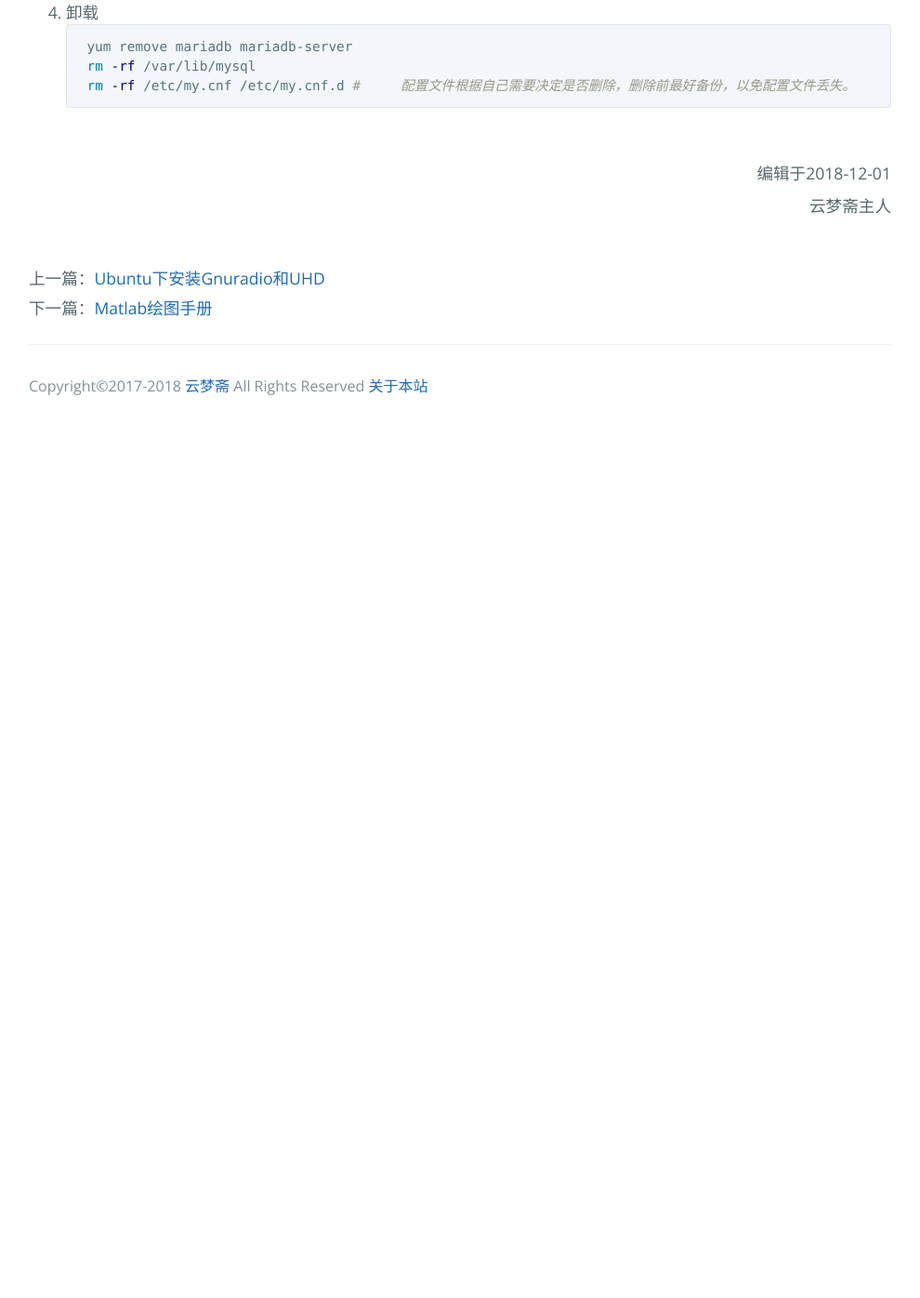
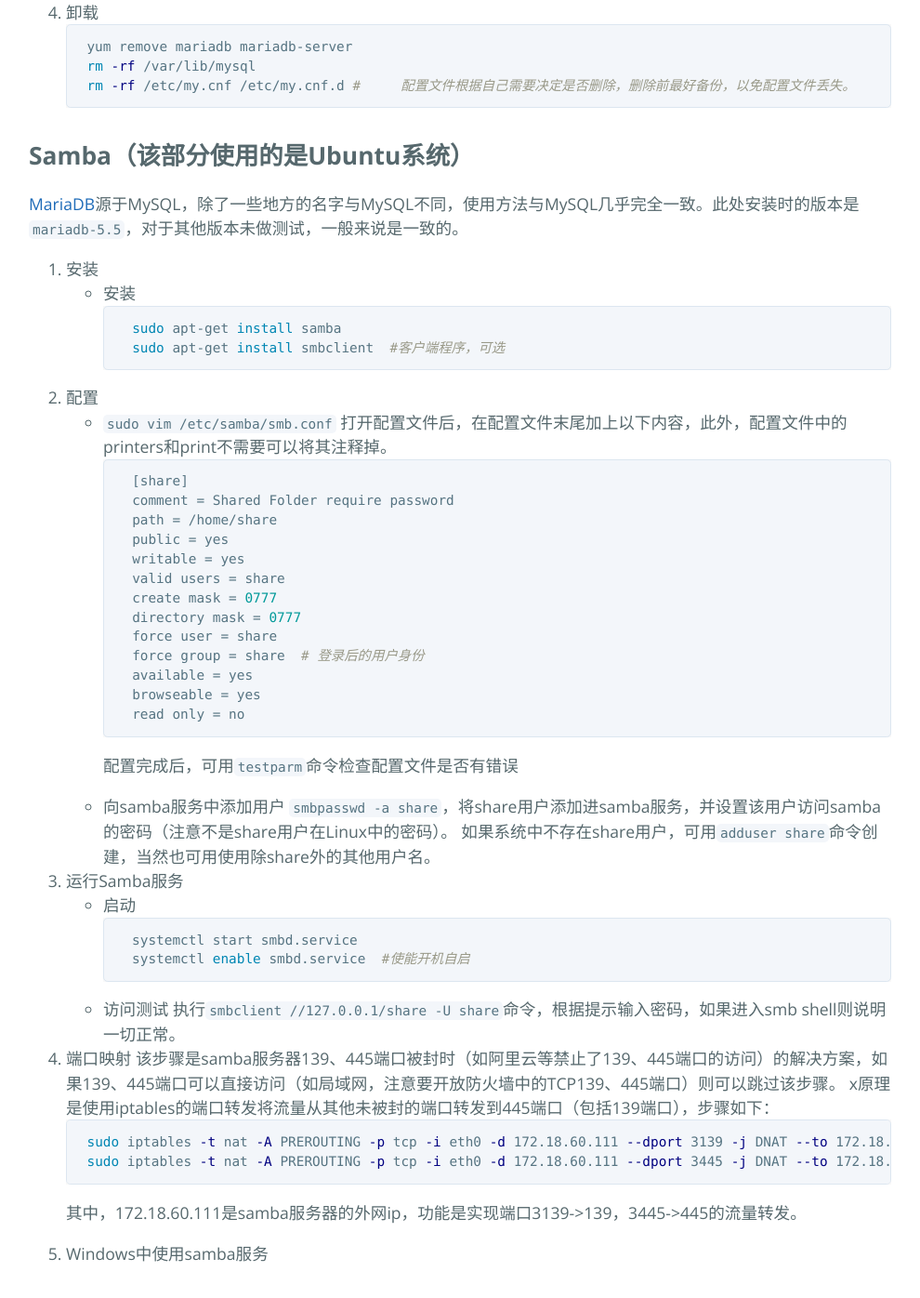
Before and after one commit to zxc17/www.iotfan.net, a Jekyll site: the page built from _posts/2018-12-01-服务器环境配置.markdown, in a window 1280 px wide and 1400 px high, scrolled down 8460 px. Shown: the top 1396 px of the window at 93% size, without its empty margins (145-1135 px from the left). Built offline with Jekyll 4.4.1, drawn with Linux system fonts in a browser that asks for light colours; comment, search, counter and statistics services are not loaded; before the commit the page ends 8919 px from its top, so only the background shows below that; some of the changed text lies outside the part shown.

Commit message:
添加samba

````diff
--- a/_posts/2018-12-01-服务器环境配置.markdown
+++ b/_posts/2018-12-01-服务器环境配置.markdown
@@ -359,4 +359,56 @@
 	```
 
 [MariaDB]: https://downloads.mariadb.org/
+
+## Samba（该部分使用的是Ubuntu系统）
+[MariaDB][]源于MySQL，除了一些地方的名字与MySQL不同，使用方法与MySQL几乎完全一致。此处安装时的版本是`mariadb-5.5`，对于其他版本未做测试，一般来说是一致的。
+
+1. 安装
+	- 安装
+		```bash
+		sudo apt-get install samba
+		sudo apt-get install smbclient  #客户端程序，可选
+		```
+2. 配置
+	- `sudo vim /etc/samba/smb.conf`
+		打开配置文件后，在配置文件末尾加上以下内容，此外，配置文件中的printers和print不需要可以将其注释掉。
+		```conf
+		[share]
+		comment = Shared Folder require password
+		path = /home/share
+		public = yes
+		writable = yes
+		valid users = share
+		create mask = 0777
+		directory mask = 0777
+		force user = share
+		force group = share  # 登录后的用户身份
+		available = yes
+		browseable = yes
+		read only = no
+		```
+		配置完成后，可用`testparm`命令检查配置文件是否有错误
+	- 向samba服务中添加用户
+		`smbpasswd -a share`，将share用户添加进samba服务，并设置该用户访问samba的密码（注意不是share用户在Linux中的密码）。
+		如果系统中不存在share用户，可用`adduser share`命令创建，当然也可用使用除share外的其他用户名。
+3. 运行Samba服务
+	- 启动
+		```bash
+		systemctl start smbd.service
+		systemctl enable smbd.service  #使能开机自启
+		```
+	- 访问测试
+		执行`smbclient //127.0.0.1/share -U share`命令，根据提示输入密码，如果进入smb shell则说明一切正常。
+
+4. 端口映射
+	该步骤是samba服务器139、445端口被封时（如阿里云等禁止了139、445端口的访问）的解决方案，如果139、445端口可以直接访问（如局域网，注意要开放防火墙中的TCP139、445端口）则可以跳过该步骤。
+	x原理是使用iptables的端口转发将流量从其他未被封的端口转发到445端口（包括139端口），步骤如下：
+	```bash
+	sudo iptables -t nat -A PREROUTING -p tcp -i eth0 -d 172.18.60.111 --dport 3139 -j DNAT --to 172.18.60.111:139
+	sudo iptables -t nat -A PREROUTING -p tcp -i eth0 -d 172.18.60.111 --dport 3445 -j DNAT --to 172.18.60.111:445
+	```
+	其中，172.18.60.111是samba服务器的外网ip，功能是实现端口3139->139，3445->445的流量转发。
+5. Windows中使用samba服务
+
+
 <!--\{\{ page.date - 28800 | date: "%Y-%m-%d %H:%M" }}-->
````
